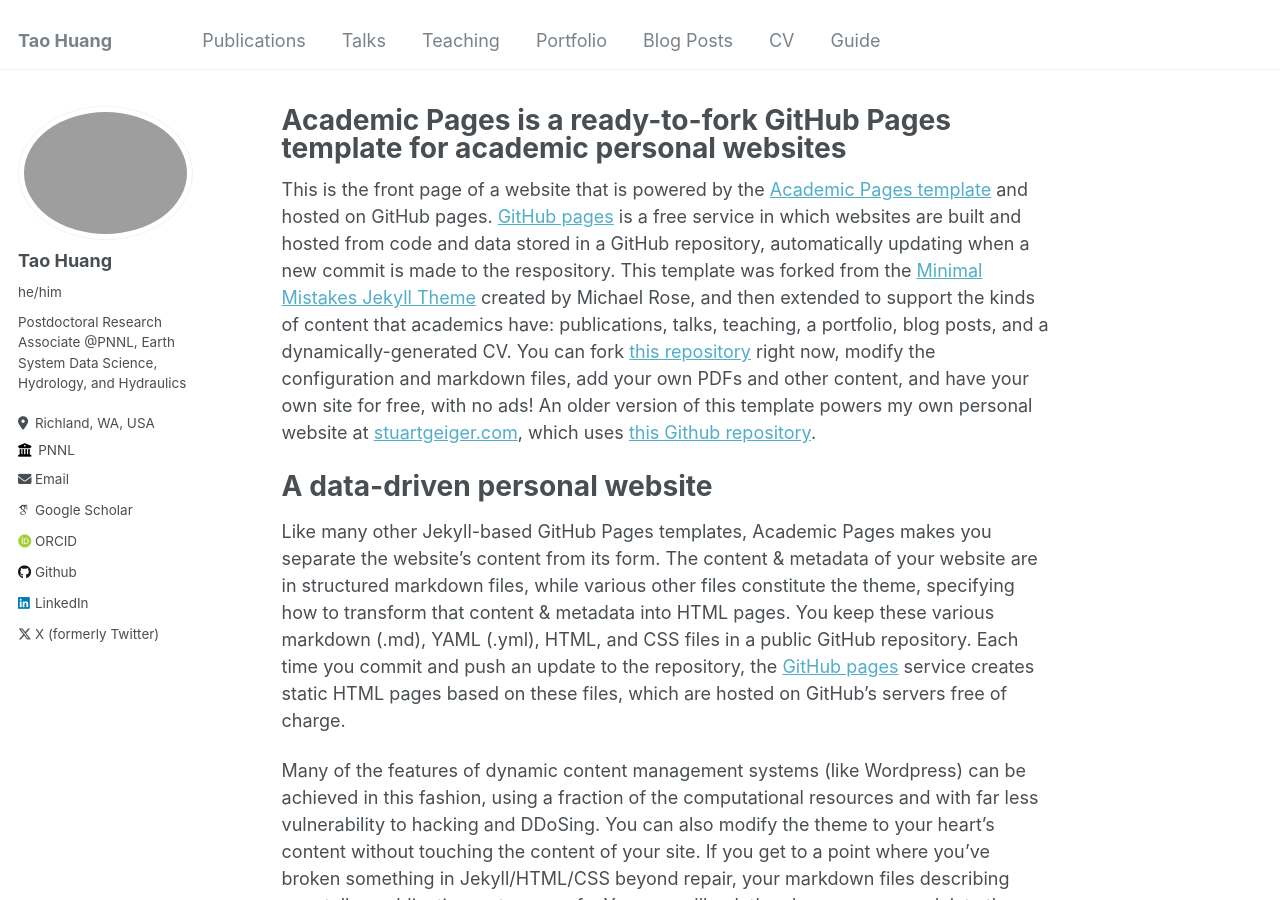
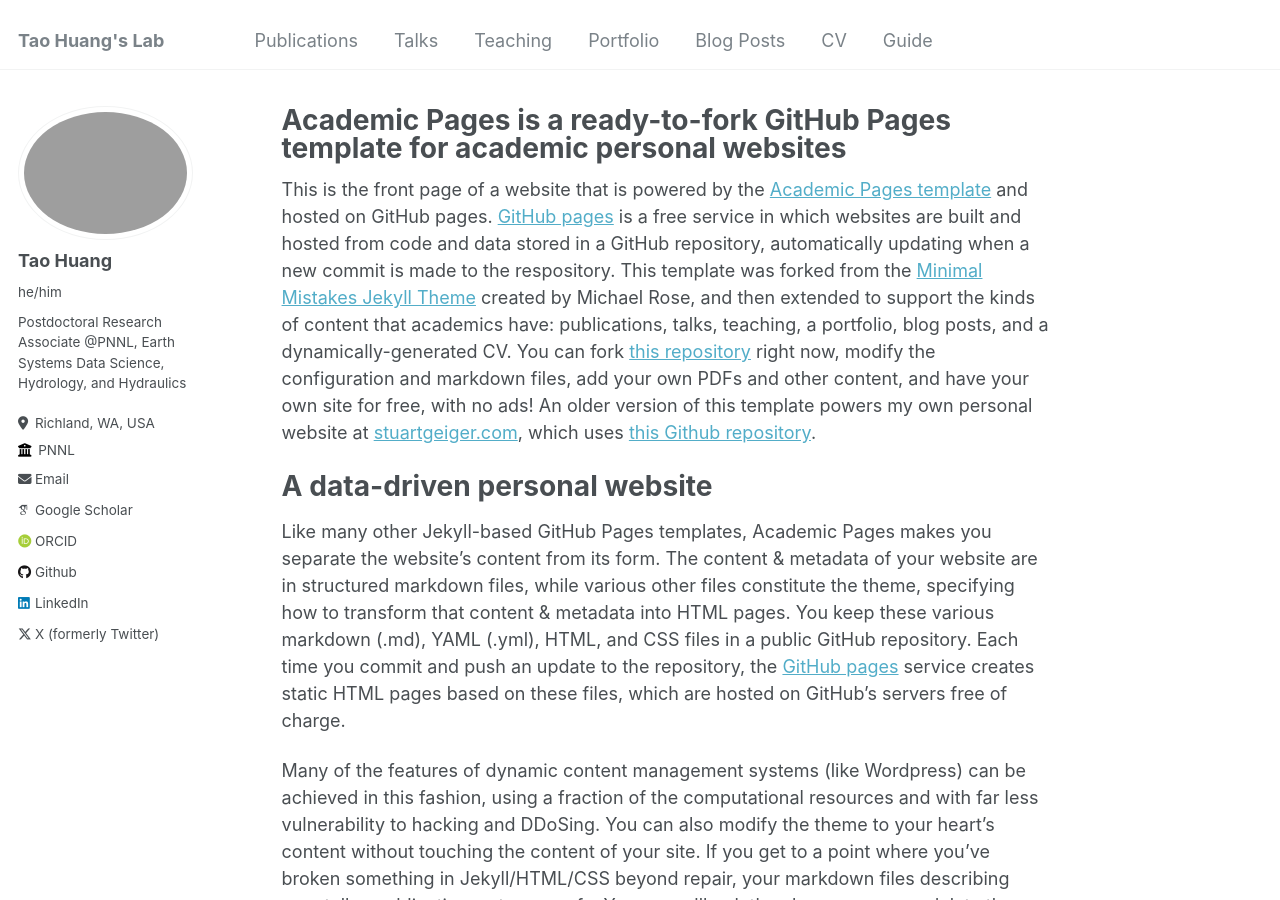
Before and after one commit to huan1441/huan1441.github.io, a Jekyll site: the page built from _pages/about.md, in a window 1280 px wide and 900 px high. Built offline with Jekyll 4.4.1, drawn with Linux system fonts in a browser that asks for light colours; some web fonts are replaced.

Commit message:
Update _config.yml

```diff
--- a/_config.yml
+++ b/_config.yml
@@ -8,7 +8,7 @@
 
 # Basic Site Settings
 locale                   : "en-US"
-title                    : "Tao Huang"
+title                    : "Tao Huang's Lab"
 title_separator          : "-"
 name                     : &name "Tao Huang"
 description              : &description "personal description"
@@ -24,7 +24,7 @@ author:
   avatar           : "taohuangcat.png"
   name             : "Tao Huang"
   pronouns         : "he/him"
-  bio              : "Postdoctoral Research Associate @PNNL, Earth System Data Science, Hydrology, and Hydraulics"
+  bio              : "Postdoctoral Research Associate @PNNL, Earth Systems Data Science, Hydrology, and Hydraulics"
   location         : "Richland, WA, USA"
   employer         : "PNNL"
   uri              : # URL
```
